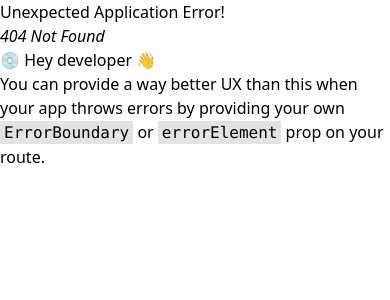
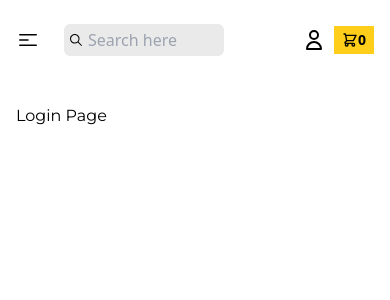
Before and after one commit to sumu9897/book-store-mern-project, a React (Vite) app in the folder frontend/: page /login in a window 390 px wide. Before the commit this address had no page. Shown: the top 300 px of the page. Built offline with nearby package versions, Linux system fonts and the light colour scheme.

Commit message:
Implementing responsive design for login and registration pages

```diff
--- /dev/null
+++ b/frontend/src/components/Login.jsx
@@ -0,0 +1,11 @@
+import React from 'react'
+
+const Login = () => {
+  return (
+    <div>
+      Login Page
+    </div>
+  )
+}
+
+export default Login
--- /dev/null
+++ b/frontend/src/components/Register.jsx
@@ -0,0 +1,11 @@
+import React from 'react'
+
+const Register = () => {
+  return (
+    <div>
+      Register Page
+    </div>
+  )
+}
+
+export default Register
```
Also changed, not shown: frontend/src/routers/router.jsx (+10 -0 lines).
